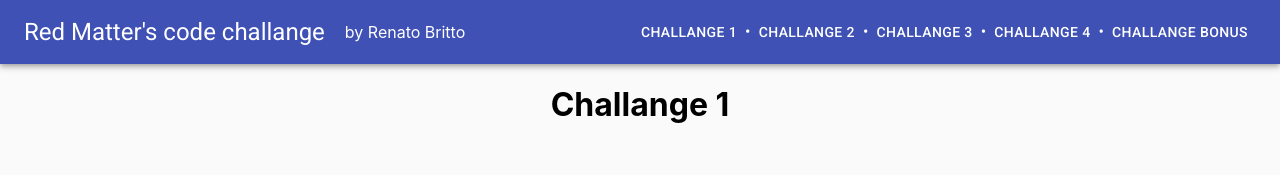
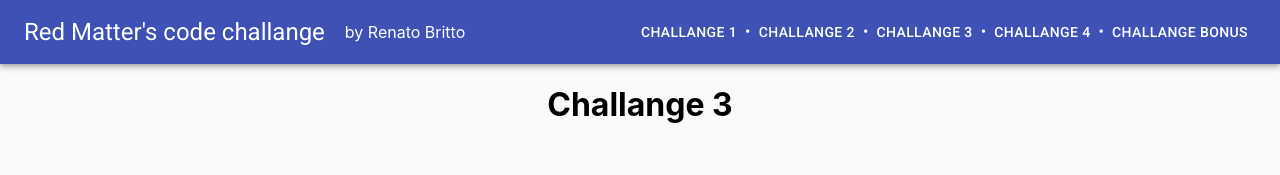
Before and after one commit to RenatoBrittoAraujo/red_matter_code_challange, a React (Create React App) app: page /challange_3 in a window 1280 px wide. Shown: the top 175 px of the page. Built offline with nearby package versions, Linux system fonts and the light colour scheme.

Commit message:
Challange 3 title updated

```diff
--- a/src/components/Challange3.js
+++ b/src/components/Challange3.js
@@ -92,7 +92,7 @@
   const classes = useStyles();
   return (
     <div className={classes.header}>
-      <h1 className={classes.title}>Challange 1</h1>
+      <h1 className={classes.title}>Challange 3</h1>
       <Canvas
         draw={drawPlot1}
         style={{
```
